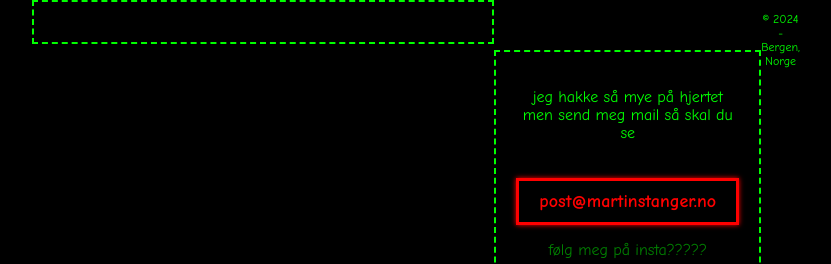
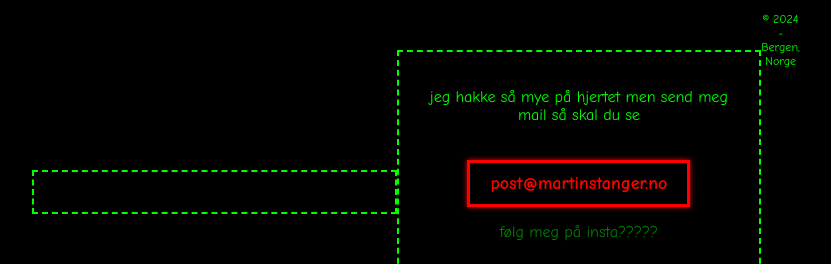
Before and after one commit to martinstanger/martinstanger.no, a plain HTML site: page index.html in a window 1280 px wide. Shown: the top 264 px of the page, without its empty margins (224-1055 px from the left). Drawn offline with Linux system fonts and the light colour scheme.

Commit message:
Update index.html

```diff
--- a/index.html
+++ b/index.html
@@ -5,6 +5,7 @@
     <title>martinstanger.no</title>
     <style>
         body {
+            margin-top: 20px;
             background-color: black;
             color: lime;
             font-family: "Comic Sans MS", cursive, sans-serif;
@@ -32,7 +33,7 @@
         }
         .content {
             margin: 50px auto;
-            width: 48%; /* Reduced width for content box */
+            width: 200%; /* Reduced width for content box */
             border: 2px dashed lime;
             padding: 20px;
         }
@@ -40,6 +41,7 @@
         .image-box {
     	    width: 200%; /* Set width */
 	    height: 10%; /* Set height */
+	    margin: auto;
 	    background-image: url('gifs/hjertepattern1.gif'); /* Background image */
 	    background-size: 50%; /* Scale the image to 50% of its original size */
 	    background-repeat: repeat; /* Repeat the image to fill the box */
```
